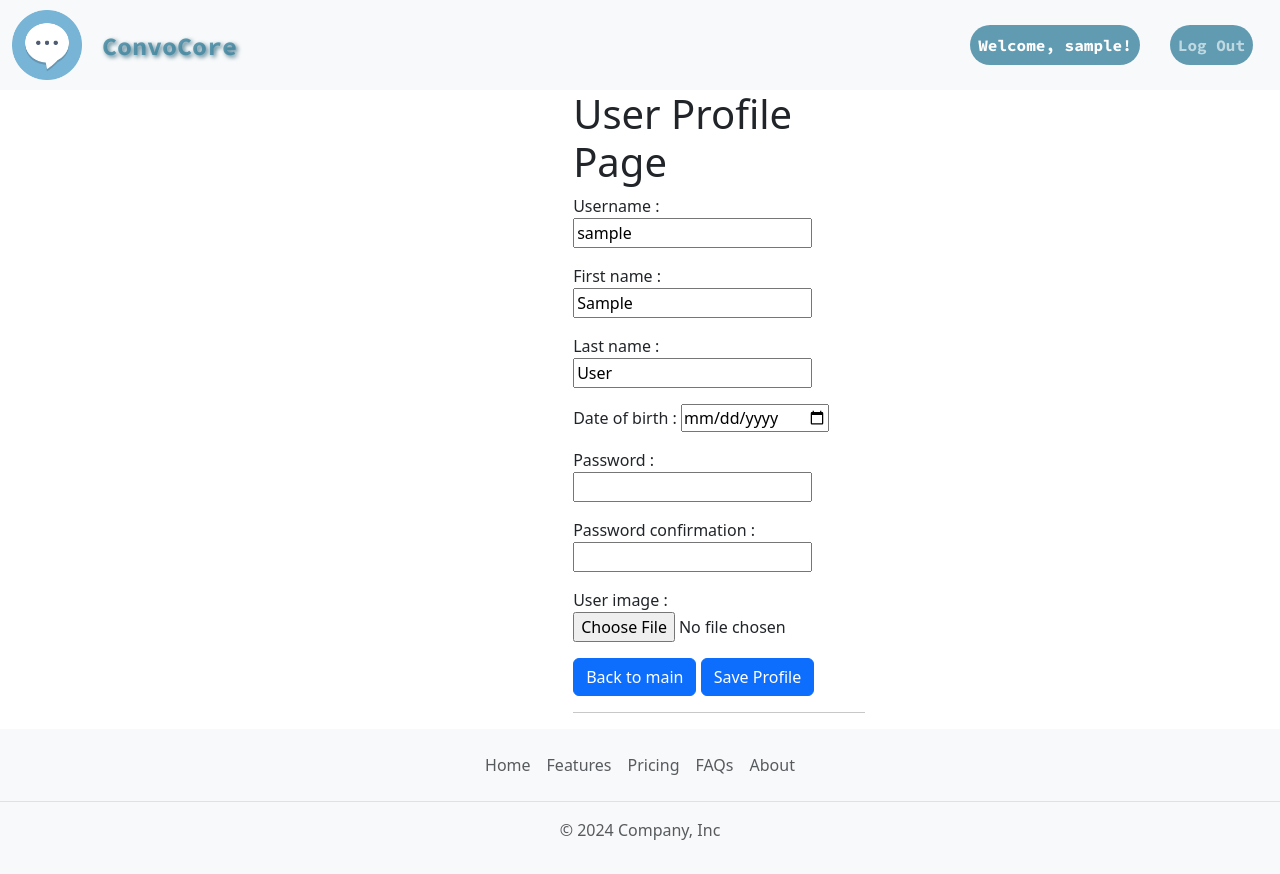
After one commit to DominickUAODS/projectForum, a Django app: page /edit-user/1 in a window 1280 px wide. The commit adds this page. Run offline with Django 5.2, Linux system fonts and the light colour scheme; the visitor is signed in with stand-in values (Sample User, id 1); data comes from the database, SQL or seed files in the repository; some libraries are stand-ins or nearby versions.

Commit message:
user auth+details

```diff
--- /dev/null
+++ b/ForumApp/forms.py
@@ -0,0 +1,20 @@
+from django import forms
+from django.contrib.auth.forms import UserCreationForm
+from .models import CustomUser
+
+class LoginForm(forms.Form):
+    username = forms.CharField(max_length=50)
+    password = forms.CharField(widget=forms.PasswordInput)
+
+class SignUpForm(UserCreationForm):
+    class Meta:
+        model = CustomUser
+        fields = ('username', 'first_name', 'last_name', 'date_of_bitrh', )
+        widgets = { 'date_of_bitrh': forms.DateInput(attrs={'type': 'date', 'class': ''}), }
+
+class UserProfileForm(forms.ModelForm):
+    class Meta:
+        model = CustomUser
+        fields = ('username', 'first_name', 'last_name', 'date_of_bitrh', 'password', 'user_image', )
+        widgets = { 'date_of_bitrh': forms.DateInput(attrs={'type': 'date', 'class': ''}),
+                    'password': forms.PasswordInput(), }
--- a/ForumApp/templates/base.html
+++ b/ForumApp/templates/base.html
@@ -14,7 +14,8 @@
     <link rel="preconnect" href="https://fonts.googleapis.com">
     <link rel="preconnect" href="https://fonts.googleapis.com">
     <link rel="preconnect" href="https://fonts.gstatic.com" crossorigin>
-    <link href="https://fonts.googleapis.com/css2?family=Source+Code+Pro:ital,wght@0,200..900;1,200..900&display=swap" rel="stylesheet">
+    <link href="https://fonts.googleapis.com/css2?family=Source+Code+Pro:ital,wght@0,200..900;1,200..900&display=swap"
+        rel="stylesheet">
 </head>
 
 <body>
@@ -27,12 +28,21 @@
                 </div>
                 <div class="collapse navbar-collapse" id="navbarNavAltMarkup">
                     <div class="navbar-nav ms-auto">
+                        {% if request.user.is_authenticated %}
                         <div class="sign-in-btn">
-                            <a class="nav-link active" aria-current="page" href="#">Sign In</a>
+                            <a class="nav-link" href="{% url 'user_profile_details' user.id %}">Welcome, {{ request.user.username }}!</a>
                         </div>
                         <div class="sign-up-btn">
-                            <a class="nav-link" href="#">Sign Up</a>
+                            <a class="nav-link" href="{% url 'logout' %}">Log Out</a>
                         </div>
+                        {% else %}
+                        <div class="sign-in-btn">
+                            <a class="nav-link active" aria-current="page" href="{% url 'login' %}">Sign In</a>
+                        </div>
+                        <div class="sign-up-btn">
+                            <a class="nav-link" href="{% url 'signup' %}">Sign Up</a>
+                        </div>
+                        {% endif %}
                     </div>
                 </div>
             </div>
@@ -40,6 +50,10 @@
 
 
         {% block content %}
+        {% block login %}
+        {% endblock login %}
+        {% block singup %}
+        {% endblock singup %}
         {% endblock content %}
         <footer class="myfooter py-3 ">
             <ul class="nav justify-content-center border-bottom pb-3 mb-3">
--- a/ForumApp/templates/logout.html
+++ /dev/null
@@ -1,6 +0,0 @@
-{% extends "base.html" %}
-
-{% block logout %}
-<h1>Logout page</h1>
-
-{% endblock logout%}
--- /dev/null
+++ b/ForumApp/templates/user_profile_edit.html
@@ -0,0 +1,61 @@
+{% extends "base.html" %}
+
+{% block content %}
+<div class="container d-flex justify-content-center m-auto">
+    <div class="row justify-content-center align-items-center">
+        <div class="col-md-4">
+            {% if form.instance.user_image %}
+            <img src="{{ form.instance.user_image.url }}" alt="User Image" class="img-fluid rounded" width="350">
+            {% endif %}
+        </div>
+        <div class="col-md-8">
+            <h1>User Profile Page</h1>
+            <form method='post' action='' enctype="multipart/form-data">
+                {% csrf_token %}
+
+                <div class="mb-3">
+                    <label for="username">Username : </label>
+                    {{ form.username }}
+                </div>
+
+                <div class="mb-3">
+                    <label for="first_name">First name :</label>
+                    {{ form.first_name }}
+                </div>
+
+                <div class="mb-3">
+                    <label for="last_name">Last name :</label>
+                    {{ form.last_name }}
+                </div>
+
+                <div class="mb-3">
+                    <label for="date_of_bitrh">Date of birth :</label>
+                    {{ form.date_of_bitrh }}
+                </div>
+
+                <div class="mb-3">
+                    <label for="password1">Password :</label>
+                    {{ form.password }}
+                </div>
+
+                <div class="mb-3">
+                    <label for="password">Password confirmation :</label>
+                    {{ form.password }}
+                </div>
+
+                <div class="mb-3">
+                    <label for="user_image">User image :</label>
+                    {{ form.user_image }}
+                </div>
+
+                <div class="row-inline">
+                    <a class="btn btn-primary" href="{% url 'Start page' %}" role="button">Back to main</a>
+                    <button class="btn btn-primary" type="submit">Save Profile</button>
+                </div>
+                <hr>
+                <!-- {{form.as_p}} -->
+            </form>
+        </div>
+    </div>
+</div>
+{% endblock content %}
--- a/ForumApp/views.py
+++ b/ForumApp/views.py
@@ -1,6 +1,11 @@
-from django.shortcuts import get_object_or_404, render
-from .models import Category, Post, CustomUser
+from django.shortcuts import get_object_or_404, render, redirect
+from django.contrib.auth import login, logout, authenticate
 from django.contrib.auth.hashers import make_password
+from django.contrib.auth.decorators import login_required
+from django.http import HttpRequest, HttpResponse
+from django.conf import settings
+from .models import *
+from .forms import *
 
 def base(request):
     return render(request, "base.html")
@@ -27,7 +32,7 @@ def index(request):
 #add posts to category 1
 
 # category = Category.objects.get(id=1)
-user = CustomUser.objects.get(id=1)
+# user = CustomUser.objects.get(id=1)
 # Post.objects.create(
 #     category=category,
 #     author=user,
@@ -266,3 +271,62 @@ def category_posts(request, category_id):
         post.author_picture = post.author.user_image.url if post.author.user_image else None
 
     return render(request, 'category_posts.html', {'category': category, 'posts': posts})
+
+################### LOGIN, REGISTER(SingUp), LOGOUT, USER PROFILE ###################
+
+def login_user(request:HttpRequest):
+    if request.method == 'POST':
+        form = LoginForm(request.POST)
+        if form.is_valid():
+            user = authenticate(request, username=form.cleaned_data['username'], password=form.cleaned_data['password'])
+            if user:
+                login(request, user)
+                return redirect('Start page')
+    else:
+        form = LoginForm()
+    return render(request, 'login.html', {'form': form})
+
+def register_user(request:HttpRequest) -> HttpResponse:
+    if request.method == 'POST':
+        form = SignUpForm(request.POST)
+        if form.is_valid():
+            form.save(commit=True)
+            return redirect('/', permanent=True)
+        else:
+            return render(request, "signup.html", context={"form": form})
+    else:
+        return render(request, "signup.html", context={"form":SignUpForm()})
+
+def logout_user(request:HttpRequest):
+    if request.user.is_authenticated:
+        print(request.user.is_authenticated)
+        logout(request)
+        return redirect('/', permanent=True)
+
+@login_required()
+def user_profile_details(request:HttpRequest, user_id):
+    user = CustomUser.objects.get(id=user_id)
+    form = UserProfileForm(instance=user)
+    return render(request, "user_profile_details.html", context={"form": form})
+
+@login_required()
+def user_profile_edit(request:HttpRequest, user_id):
+    user = CustomUser.objects.get(id=user_id)
+    if request.method == 'POST':
+        form = UserProfileForm(request.POST, request.FILES, instance=user)
+        print(form)
+        if form.is_valid():
+            if form.cleaned_data.get('password'):
+                user.password = make_password(form.cleaned_data['password'])
+            image = form.cleaned_data['user_image']
+            image_name = image.name
+            user.user_image = settings.MEDIA_URL + image_name
+            form.save()
+            print("test")
+            return redirect('user_profile_details', user_id=user.id)
+        else:
+            print("test 2")
+            return render(request, "user_profile_edit.html", context={"form": form})
+    else:
+        form = UserProfileForm(instance=user)
+        return render(request, "user_profile_edit.html", context={"form": form})
--- a/projectForum/urls.py
+++ b/projectForum/urls.py
@@ -15,7 +15,7 @@ Including another URLconf
     2. Add a URL to urlpatterns:  path('blog/', include('blog.urls'))
 """
 from django.contrib import admin
-from django.urls import path
+from django.urls import path, include
 from ForumApp import views
 from django.conf import settings
 from django.conf.urls.static import static
@@ -23,8 +23,13 @@ from django.urls import re_path
 from django.views.static import serve
 
 urlpatterns = [
-    path('', views.index),
+    path('', views.index, name='Start page'),
+    path('signup/', views.register_user, name='signup'),
     path('category/<int:category_id>/posts/', views.category_posts, name='category_posts'),
+    path('account/', include("django.contrib.auth.urls")),
+    path('logout/', views.logout_user, name='logout'),
+    path('user/<int:user_id>', views.user_profile_details, name='user_profile_details'),
+    path('edit-user/<int:user_id>', views.user_profile_edit, name='user_profile_edit'),
 
 ]
 
```
Also changed, not shown: ForumApp/templates/login.html (deleted, +0 -11 lines), ForumApp/templates/registration/login.html (added, +24 -0 lines), ForumApp/templates/signup.html (added, +46 -0 lines), ForumApp/templates/user_profile_details.html (added, +45 -0 lines), ForumApp/wwwroot/img/user_image/MSc1kcaHXvvyGgoyjDa60jxdqq.jpg (added), ForumApp/wwwroot/img/user_image/la9gtoPrb9xmJwyu0lfDdVQgWHP.jpg (added), ForumApp/wwwroot/img/user_image/x3yhBGbTqlAjxM450BANUNCHpOO.jpg (added), 2 other files.
